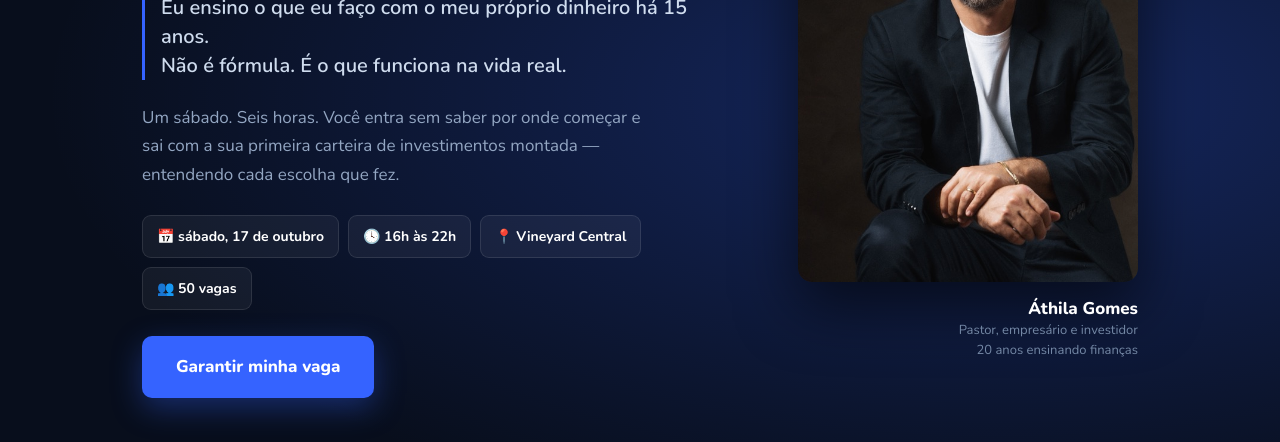
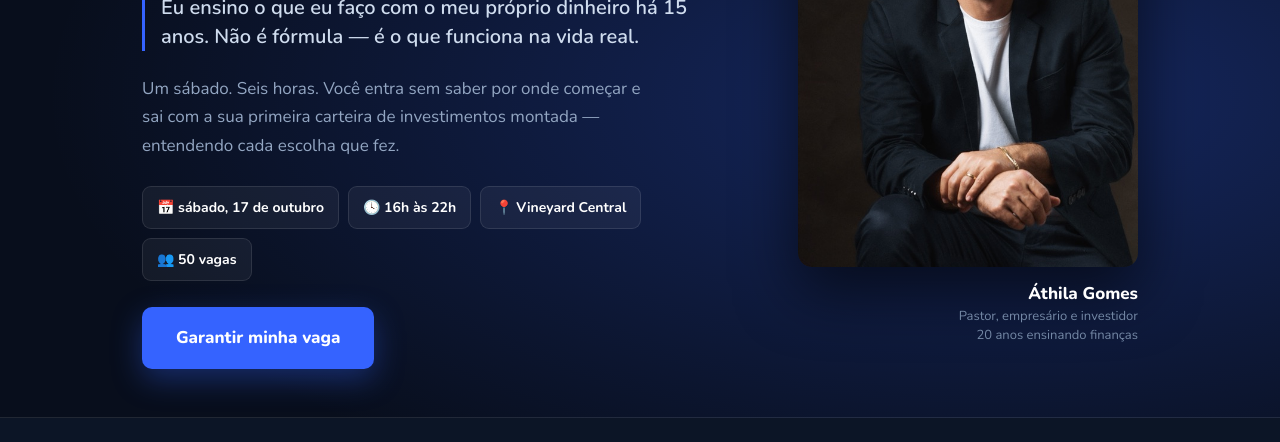
Before and after one commit to athilamgomes-ui/athilagomes-site, a plain HTML site: page index.html in a window 1280 px wide. Shown: the part 239-681 px from the top of the page. Drawn offline with Linux system fonts and the light colour scheme.

Commit message:
Tirar a quebra forçada da frase de destaque
O <br> deixava 'anos.' órfão numa linha só. Sem ele o texto flui e quebra
onde couber.

Co-Authored-By: Claude Opus 5 <noreply@anthropic.com>

```diff
--- a/index.html
+++ b/index.html
@@ -231,8 +231,8 @@
       </div>
       <h1>Investindo<br>com <em>Sabedoria</em></h1>
 
-      <p class="destaque">Eu ensino o que eu faço com o meu próprio dinheiro há 15 anos.<br>
-        Não é fórmula. É o que funciona na vida real.</p>
+      <p class="destaque">Eu ensino o que eu faço com o meu próprio dinheiro há 15 anos.
+        Não é fórmula — é o que funciona na vida real.</p>
 
       <p class="hero-sub">Um sábado. Seis horas. Você entra sem saber por onde começar e sai com a
         sua primeira carteira de investimentos montada — entendendo cada escolha que fez.</p>
```
